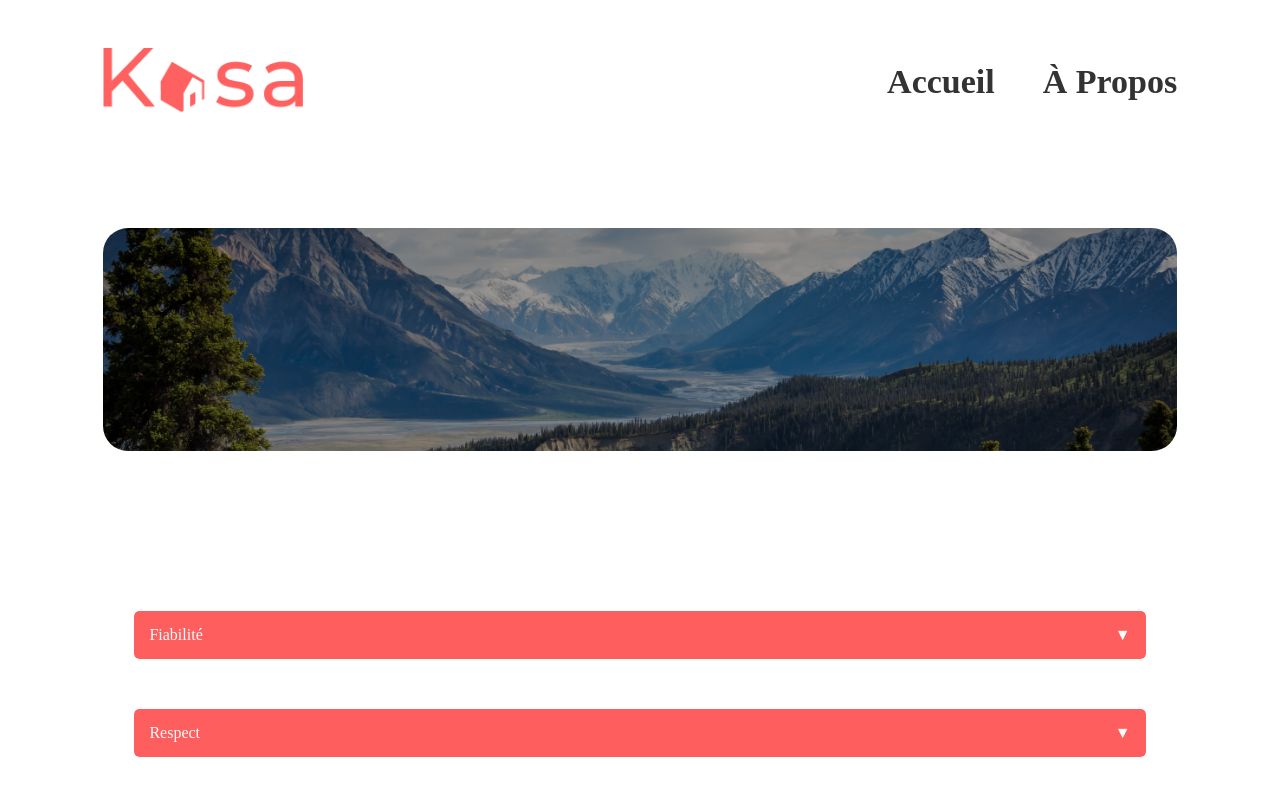
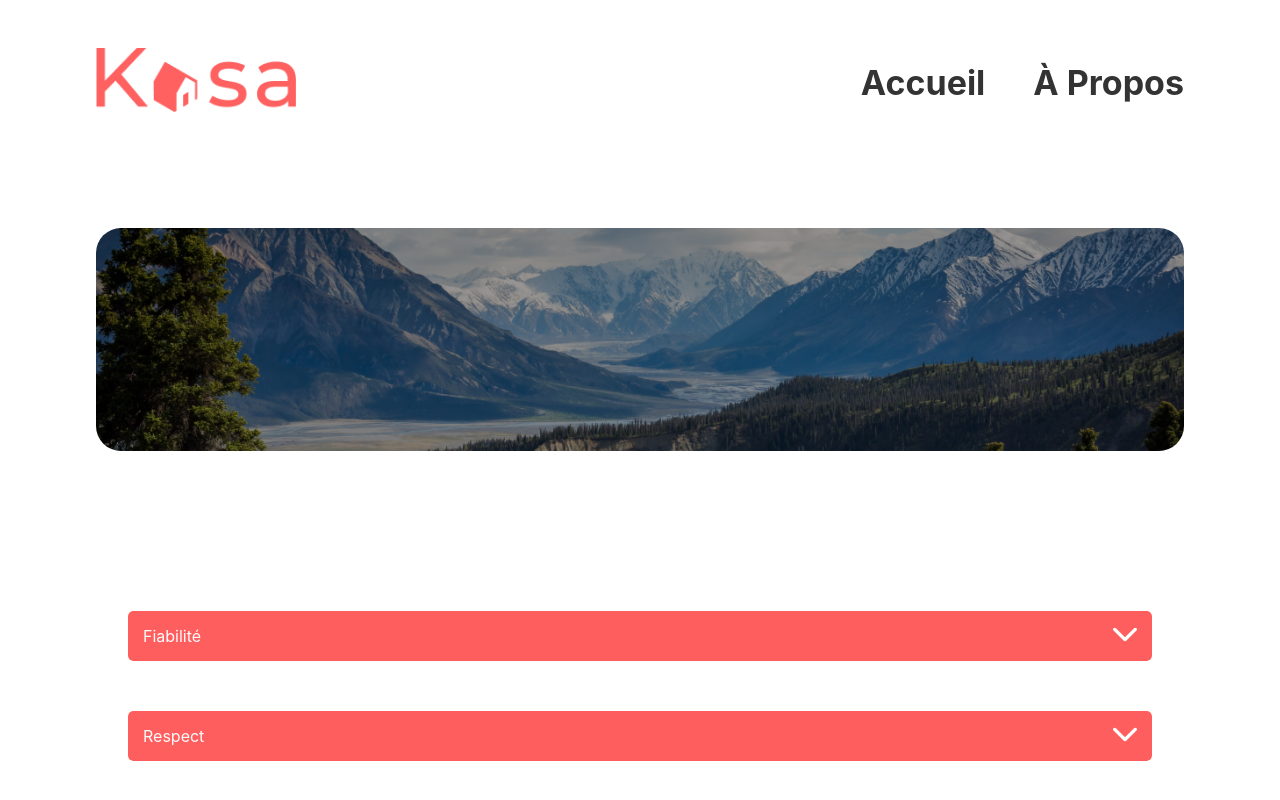
Before and after one commit to JoshUrdnb/Kasa, a React (Create React App) app: page /about in a window 1280 px wide. Shown: the top 800 px of the page. Built offline with nearby package versions, Linux system fonts and the light colour scheme.

Commit message:
Replacing the arrow symbols with SVG icons.

```diff
--- a/src/components/collapse/Collapse.js
+++ b/src/components/collapse/Collapse.js
@@ -12,7 +12,13 @@ function Collapse({ title, content }) {
         <div className="collapse">
             <div className="collapse-header" onClick={toggleCollapse}>
                 <span>{title}</span>
-                <span>{isOpen ? '▲' : '▼'}</span>
+                <span>{isOpen ? <svg width="25" height="14" viewBox="0 0 25 14" fill="none" xmlns="http://www.w3.org/2000/svg">
+                    <path d="M11.2897 0.789661C11.9591 0.120242 13.0462 0.120242 13.7157 0.789661L23.9979 11.0719C24.6674 11.7414 24.6674 12.8285 23.9979 13.4979C23.3285 14.1673 22.2414 14.1673 21.572 13.4979L12.5 4.42595L3.42804 13.4926C2.75862 14.162 1.67148 14.162 1.00206 13.4926C0.332646 12.8231 0.332646 11.736 1.00206 11.0666L11.2843 0.784306L11.2897 0.789661Z" fill="white" />
+                </svg>
+                    : <svg width="24" height="15" viewBox="0 0 24 15" fill="none" xmlns="http://www.w3.org/2000/svg">
+                        <path d="M13.2103 13.8522C12.5409 14.5216 11.4538 14.5216 10.7843 13.8522L0.502064 3.56991C-0.167355 2.90049 -0.167355 1.81335 0.502064 1.14393C1.17148 0.474515 2.25862 0.474515 2.92804 1.14393L12 10.2159L21.072 1.14929C21.7414 0.479871 22.8285 0.479871 23.4979 1.14929C24.1674 1.81871 24.1674 2.90585 23.4979 3.57526L13.2157 13.8575L13.2103 13.8522Z" fill="white" />
+                    </svg>
+                }</span>
             </div>
             {isOpen && (
                 <div className="collapse-content">
--- a/src/index.js
+++ b/src/index.js
@@ -1,6 +1,6 @@
 import React from 'react'
 import ReactDOM from 'react-dom'
-// import './styles/index.css'
+import './styles/index.css'
 import App from './App'
 
 const root = ReactDOM.createRoot(document.getElementById('root'))
```
